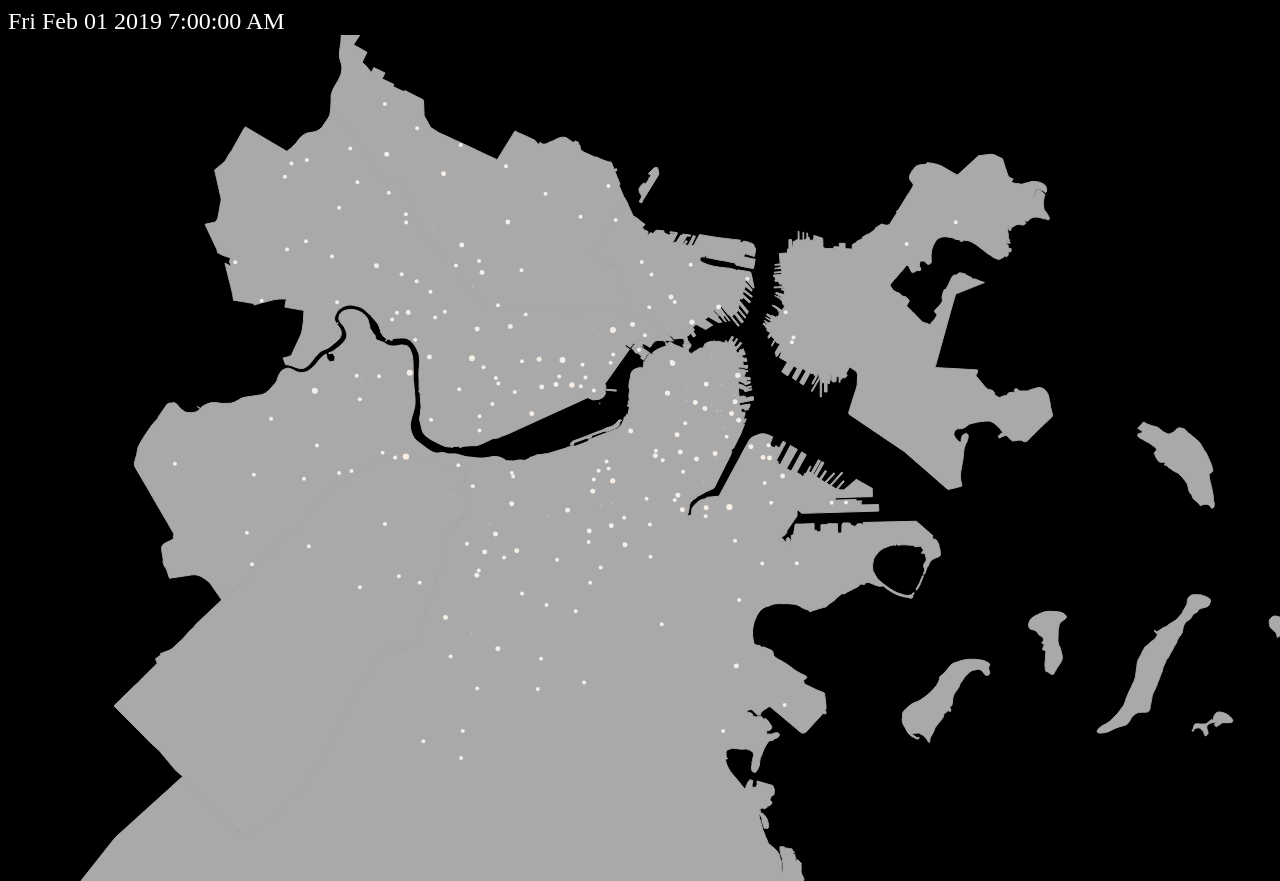
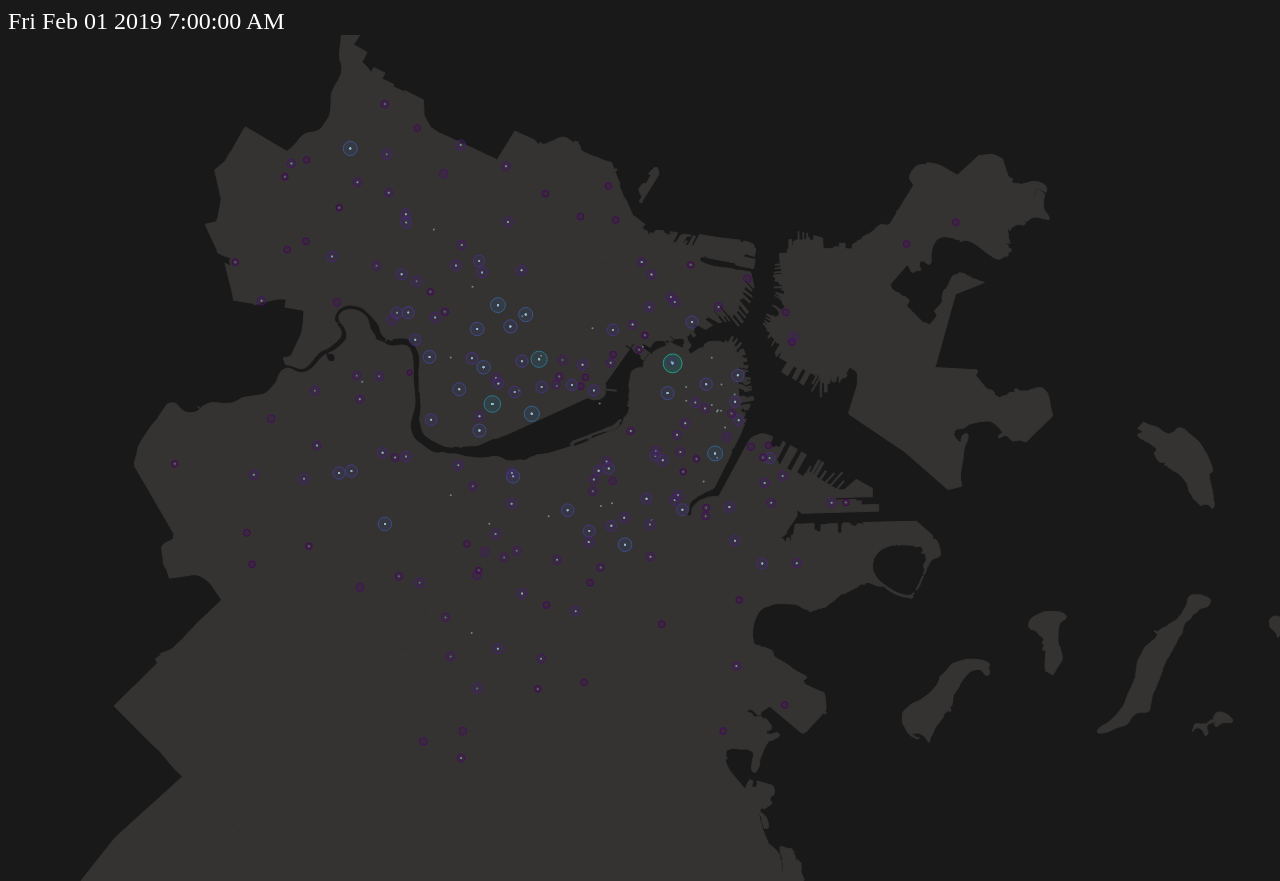
Before and after one commit to bamazap/bluebikes-visualization, a website built with webpack: page index.html in a window 1280 px wide. Shown: the top 881 px of the page. Built offline with nearby package versions, Linux system fonts and the light colour scheme; animation ran at ten frames a second.

Commit message:
Color & circle style changes

```diff
--- a/css/styles.css
+++ b/css/styles.css
@@ -1,3 +1,3 @@
 html {
-  background: black;
+  background: rgb(25, 25, 25);
 }
--- a/src/draw.js
+++ b/src/draw.js
@@ -31,12 +31,13 @@ export function drawMap(geojson, svg) {
   const geoPath = d3.geoPath()
     .projection(albersProjection);
 
+  const color = '#343332';
   g.selectAll('path')
     .data(geojson.features)
     .enter()
     .append('path')
-    .attr('fill', 'darkgray')
-    .attr('stroke', 'darkgray')
+    .attr('fill', color)
+    .attr('stroke', color)
     .attr('d', geoPath);
 
   return albersProjection;
@@ -88,8 +89,12 @@ export function drawNumBikesStations(points, projection, svg, transitionDuration
     )
     .transition()
     .duration(transitionDuration)
-    .attr('r', d => 2 + 5 * (d.numBikes / maxNumBikes) ** .5)
-    .attr('fill', d => d3.interpolateViridis(d.numBikes / maxNumBikes));
+    .attr('r', d => 2 + 10 * (d.numBikes / maxNumBikes) ** .5)
+    .attr('fill', d => {
+      const rgb = d3.rgb(d3.interpolateViridis(d.numBikes / maxNumBikes)).toString();
+      return rgb.slice(0, -1) + ', 0.2)'; // rgba
+    })
+    .attr('stroke', d => d3.interpolateViridis(d.numBikes / maxNumBikes));
 }
 
 /**
@@ -109,6 +114,8 @@ export function drawFlowStations(
   maxPositiveFlow
 ) {
   const maxFlow = Math.max(Math.abs(maxNegativeFlow), Math.abs(maxPositiveFlow));
+  const color = (d) => d3.interpolatePuOr(.5 * Math.sign(d.flow) + .5);
+  // const color = (d) => d3.interpolatePuOr(.5 * d.flow / maxFlow + .5);
   svg.selectAll('circle.station')
     .data(points, d => d.id)
     .join('circle')
@@ -119,6 +126,12 @@ export function drawFlowStations(
     )
     .transition()
     .duration(transitionDuration)
-    .attr('r', d => 2 + 5 * (Math.abs(d.flow) / maxFlow) ** .5)
-    .attr('fill', d => d3.interpolatePuOr(.5 * d.flow / maxFlow + .5));
+    .attr('r', d => 2 + 10 * (Math.abs(d.flow) / maxFlow) ** .5)
+    // .attr('r', d => 2 + 10 * (Math.max(d.flow, 0) / maxFlow) ** .5)
+    // .attr('r', d => 2 + 10 * (Math.max(-1 * d.flow, 0) / maxFlow) ** .5)
+    .attr('fill', d => {
+      const rgb = color(d);
+      return rgb.slice(0, -1) + ', 0.2)'; // rgba
+    })
+    .attr('stroke', color);
 }
--- a/src/index.js
+++ b/src/index.js
@@ -101,4 +101,4 @@ async function main(sizeNotFlow=false) {
   }
 }
 
-main(false);
+main(true);
```
